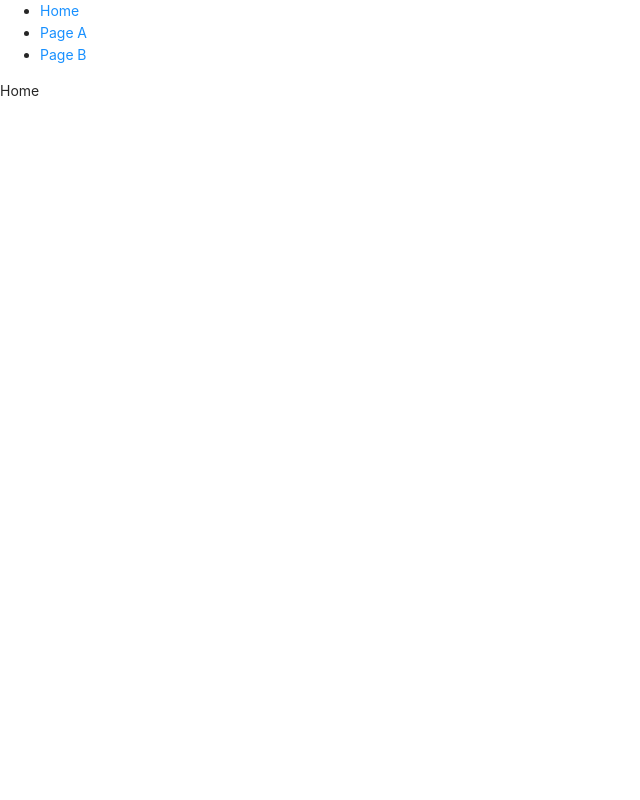
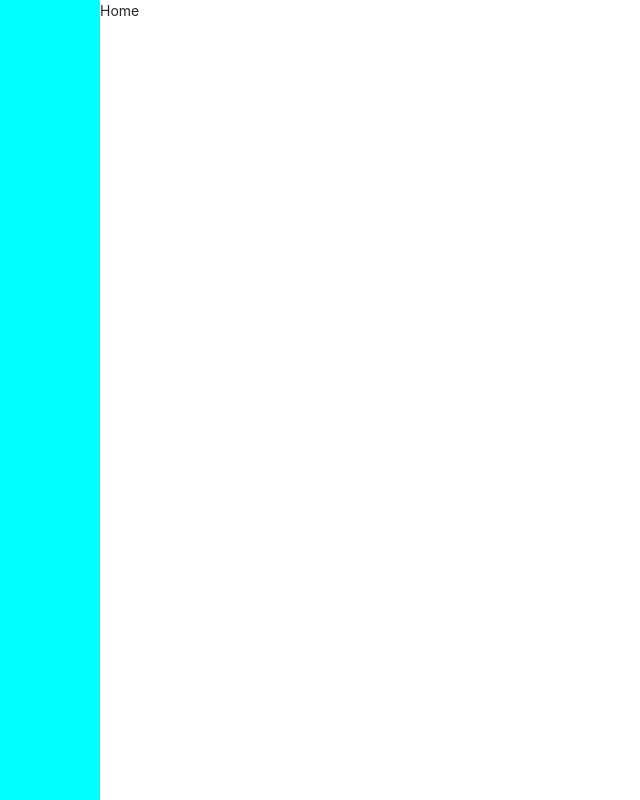
Before and after one commit to recovery-alt/fake-netease-music, a React (Vite) app: page / in a window 1280 px wide. Shown: the whole page, without its empty margins (0-640 px from the left). Built offline with nearby package versions, Linux system fonts and the light colour scheme.

Commit message:
feat: 新增路由

```diff
--- a/src/App.tsx
+++ b/src/App.tsx
@@ -1,51 +1,53 @@
 import React, { lazy, Suspense } from 'react';
 import { BrowserRouter as Router, Route, Link, Switch } from 'react-router-dom';
 import { Spin } from 'antd';
-import Home from './views/Home';
+import Home from './Layout/Home';
 
-// const modules = import.meta.glob('./views/*.tsx');
+const modules = import.meta.glob('./views/*/index.tsx');
 
-// const pages = Object.keys(modules).map(key => ({ key, component: lazy(modules[key]) }));
+const pages: Array<{ name?: string; component: () => Promise<{ default: any }> }> = [];
 
-const PageA = lazy(() => import('./views/PageA'));
-const PageB = lazy(() => import('./views/PageB'));
+Object.keys(modules).map(key => {
+  const matcher = key.match(/views\/(.*)\/index\.tsx/);
+  if (matcher?.[1]) {
+    const name = matcher[1];
+    const component = modules[key] as () => Promise<{ default: any }>;
+    pages.push({ name, component });
+  }
+});
 
-function Nav() {
-  return (
-    <nav>
-      <ul>
-        <li>
-          <Link to="/">Home</Link>
-        </li>
-        <li>
-          <Link to="/page-a">Page A</Link>
-        </li>
-        <li>
-          <Link to="/page-b">Page B</Link>
-        </li>
-      </ul>
-    </nav>
-  );
-}
+// function Nav() {
+//   return (
+//     <nav>
+//       <ul>
+//         <li>
+//           <Link to="/">Home</Link>
+//         </li>
+//         {pages.map(page => (
+//           <li key={page.name}>
+//             <Link to={`/${page.name}`}>{page.name}</Link>
+//           </li>
+//         ))}
+//       </ul>
+//     </nav>
+//   );
+// }
 
 function App() {
   return (
     <Router>
-      <Nav />
       <Switch>
         <Route exact path="/">
           <Home />
         </Route>
-        <Route path="/page-a">
-          <Suspense fallback={<Spin />}>
-            <PageA />
-          </Suspense>
-        </Route>
-        <Route path="/page-b">
-          <Suspense fallback={<Spin />}>
-            <PageB />
-          </Suspense>
-        </Route>
+        {pages.map(page => {
+          const Component = lazy(page.component);
+          return (
+            <Route path={'/' + page.name} key={page.name}>
+              <Suspense fallback={<Spin />}>{<Component />}</Suspense>
+            </Route>
+          );
+        })}
       </Switch>
     </Router>
   );
--- /dev/null
+++ b/src/Layout/Home.module.less
@@ -0,0 +1,15 @@
+.container {
+  width: 100%;
+  height: 100%;
+  display: flex;
+}
+
+.menu {
+  width: 100px;
+  height: 100%;
+  background-color: aqua;
+}
+
+.home {
+  flex: 1;
+}
--- /dev/null
+++ b/src/Layout/Home.tsx
@@ -0,0 +1,11 @@
+import React from 'react';
+import styles from './Home.module.less';
+
+export default function Home() {
+  return (
+    <div className={styles.container}>
+      <div className={styles.menu}></div>
+      <div className={styles.home}>Home</div>
+    </div>
+  );
+}
--- a/src/assets/style/main.less
+++ b/src/assets/style/main.less
@@ -1 +1,7 @@
 @import 'antd/dist/antd.css';
+
+html,
+body,
+#root {
+  height: 100%;
+}
--- a/src/views/Home.tsx
+++ /dev/null
@@ -1,5 +0,0 @@
-import React from 'react';
-
-export default function Home() {
-  return <div>Home</div>;
-}
--- /dev/null
+++ b/src/views/Login.tsx
@@ -0,0 +1,5 @@
+import React from 'react';
+
+export default function Login() {
+  return <div>Login</div>;
+}
--- a/src/views/PageA.tsx
+++ b/src/views/PageA/index.tsx
@@ -1,5 +1,5 @@
 import React from 'react';
 
 export default function PageA() {
-  return <div>Page A</div>;
+  return <div>PageA</div>;
 }
--- a/src/views/PageB.tsx
+++ /dev/null
@@ -1,5 +0,0 @@
-import React from 'react';
-
-export default function PageA() {
-  return <div>Page B</div>;
-}
--- /dev/null
+++ b/src/views/PageB/index.tsx
@@ -0,0 +1,5 @@
+import React from 'react';
+
+export default function PageB() {
+  return <div>PageB</div>;
+}
```
